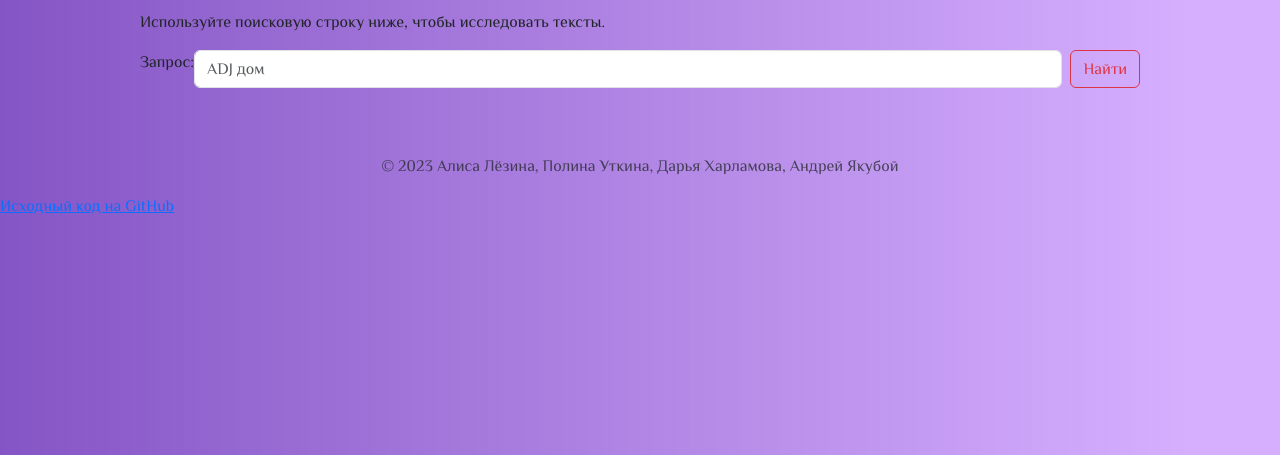
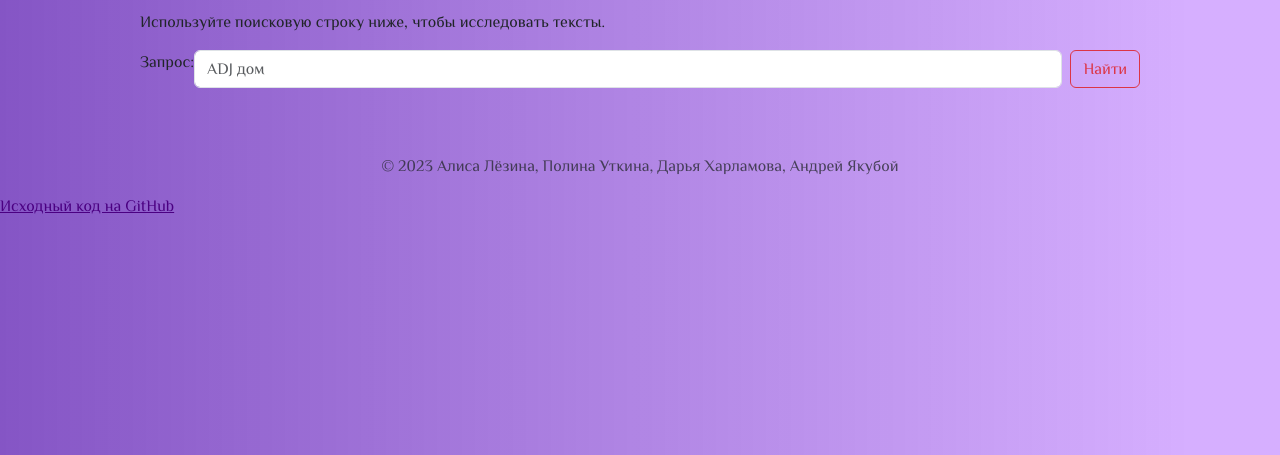
Before and after one commit to Futyn-Maker/stenza_corpus, a Flask app: page / in a window 1280 px wide. Shown: the part 238-693 px from the top of the page. Run offline with Flask 3, Linux system fonts and the light colour scheme.

Commit message:
Link color change

```diff
--- a/app/static/mystyles.css
+++ b/app/static/mystyles.css
@@ -6,3 +6,6 @@ body {
 code {
   color: black;
 }
+a{
+color: indigo;
+}
```
